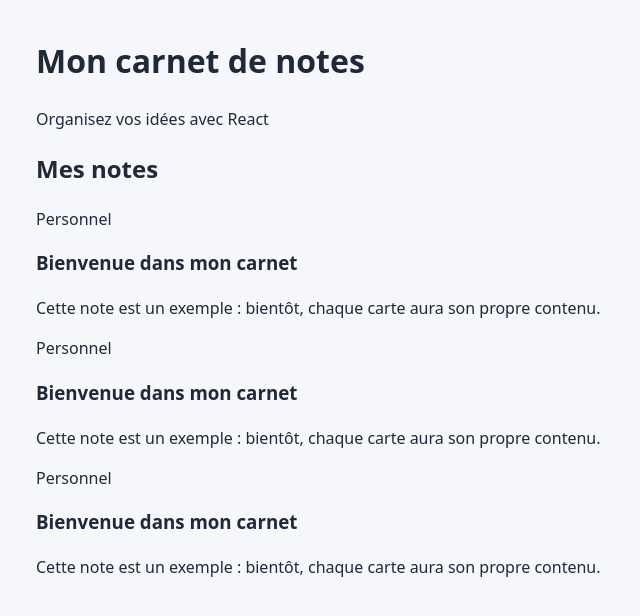
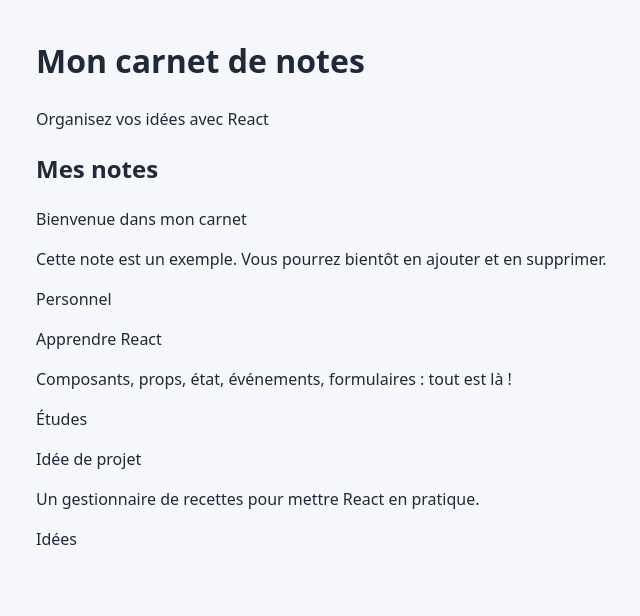
Before and after one commit to MeherziHOS/carnet-notes-react, a React (Vite) app: page / in a window 1280 px wide. Shown: the top 616 px of the page, without its empty margins (170-810 px from the left). Built offline with nearby package versions, Linux system fonts and the light colour scheme.

Commit message:
Passer les notes par les props

```diff
--- a/src/App.jsx
+++ b/src/App.jsx
@@ -1,14 +1,45 @@
-import Header from './components/Header';
-import NoteList from './components/NoteList';
+// src/App.jsx
+// Composant racine : il détient les données et les transmet par les props
+import Header from './components/Header.jsx';
+import NoteList from './components/NoteList.jsx';
+
+// Données de départ : un tableau d'objets, une note par objet
+const INITIAL_NOTES = [
+    {
+        id: 1,
+        title: 'Bienvenue dans mon carnet',
+        content: 'Cette note est un exemple. Vous pourrez bientôt en ajouter et en supprimer.',
+        category: 'Personnel',
+        date: '2026-11-25T09:00:00.000Z',
+        important: false,
+    },
+    {
+        id: 2,
+        title: 'Apprendre React',
+        content: 'Composants, props, état, événements, formulaires : tout est là !',
+        category: 'Études',
+        date: '2026-11-25T10:30:00.000Z',
+        important: true,
+    },
+    {
+        id: 3,
+        title: 'Idée de projet',
+        content: 'Un gestionnaire de recettes pour mettre React en pratique.',
+        category: 'Idées',
+        date: '2026-11-26T14:00:00.000Z',
+        important: false,
+    },
+];
 
 function App() {
     return (
         <div className="app">
-            <Header />
+            <Header title="Mon carnet de notes" />
             <main>
-                <NoteList />
+                <NoteList notes={INITIAL_NOTES} />
             </main>
         </div>
     );
 }
+
 export default App;
--- a/src/components/Header.jsx
+++ b/src/components/Header.jsx
@@ -1,8 +1,8 @@
-function Header() {
+function Header({ title, subtitle = 'Organisez vos idées avec React ' }) {
     return (
         <header>
-            <h1> Mon carnet de notes </h1>
-            <p> Organisez vos idées avec React</p>
+            <h1> {title} </h1>
+            <p> {subtitle}</p>
         </header>
     );
 }
--- a/src/components/NoteCard.jsx
+++ b/src/components/NoteCard.jsx
@@ -1,9 +1,10 @@
-function NoteCard() {
+function NoteCard({ note }) {
+    const { title, content, category } = note;
     return (
         <article>
-            <p>Personnel</p>
-            <h3>Bienvenue dans mon carnet</h3>
-            <p>Cette note est un exemple : bientôt, chaque carte aura son propre contenu.</p>
+            <p>{title}</p>
+            <p>{content}</p>
+            <p>{category}</p>
         </article>
     );
 }
--- a/src/components/NoteList.jsx
+++ b/src/components/NoteList.jsx
@@ -1,12 +1,12 @@
 import NoteCard from './NoteCard';
 
-function NoteList() {
+function NoteList({ notes }) {
     return (
         <section>
             <h2> Mes notes </h2>
-            <NoteCard />
-            <NoteCard />
-            <NoteCard />
+            <NoteCard note={notes[0]} />
+            <NoteCard note={notes[1]} />
+            <NoteCard note={notes[2]} />
         </section>
     );
 }
```
